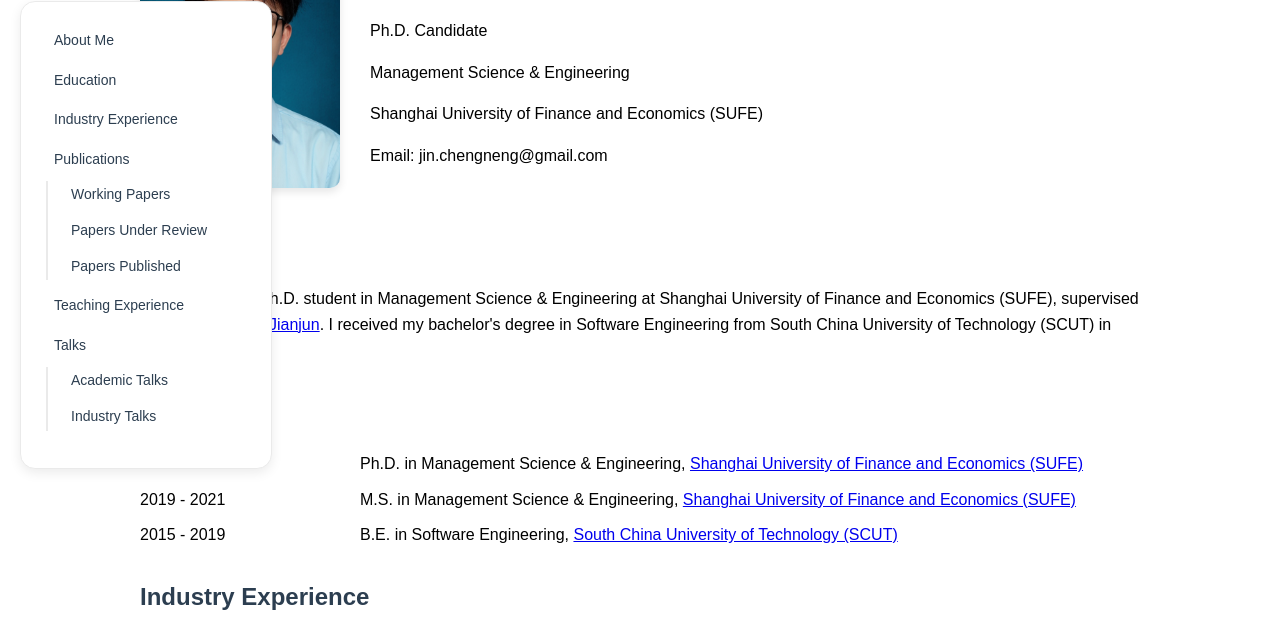
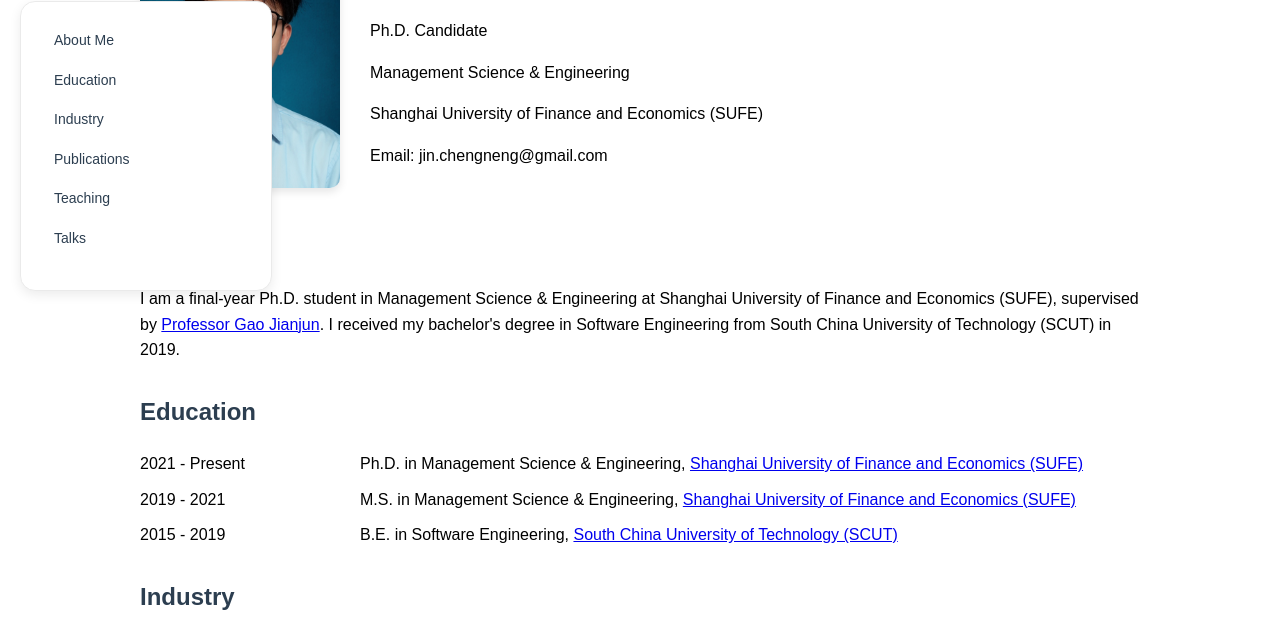
Before and after one commit to JinChengneng/academic_page, a plain HTML site: page index_en.html in a window 1280 px wide. Shown: the part 99-732 px from the top of the page. Drawn offline with Linux system fonts and the light colour scheme.

Commit message:
Simplify navigation menu structure
- Remove nested submenu items from table of contents
- Shorten section titles ("Industry Experience" → "Industry", "Teaching Experience" → "Teaching")

```diff
--- a/index_en.html
+++ b/index_en.html
@@ -267,21 +267,10 @@
         <ul>
             <li><a href="#about">About Me</a></li>
             <li><a href="#education">Education</a></li>
-            <li><a href="#experience">Industry Experience</a></li>
-            <li><a href="#publications">Publications</a>
-                <ul style="padding-left: 15px;">
-                    <li><a href="#working-papers">Working Papers</a></li>
-                    <li><a href="#under-review">Papers Under Review</a></li>
-                    <li><a href="#published">Papers Published</a></li>
-                </ul>
-            </li>
-            <li><a href="#teaching">Teaching Experience</a></li>
-            <li><a href="#talks">Talks</a>
-                <ul style="padding-left: 15px;">
-                    <li><a href="#academic-talks">Academic Talks</a></li>
-                    <li><a href="#industry-talks">Industry Talks</a></li>
-                </ul>
-            </li>
+            <li><a href="#experience">Industry</a></li>
+            <li><a href="#publications">Publications</a></li>
+            <li><a href="#teaching">Teaching</a></li>
+            <li><a href="#talks">Talks</a></li>
         </ul>
     </div>
 
@@ -320,7 +309,7 @@
     </div>
 
     <div class="section" id="experience">
-        <h2>Industry Experience</h2>
+        <h2>Industry</h2>
         <ul style="list-style: none; padding-left: 0;">
             <li class="experience-item">
                 <span class="date">Feb 2022 - Present</span>
@@ -380,7 +369,7 @@
     </div>
 
     <div class="section" id="teaching">
-        <h2>Teaching Experience</h2>
+        <h2>Teaching</h2>
         <ul style="list-style: none; padding-left: 0;">
             <li class="experience-item">
                 <span class="date-compact">2020-2024</span>
```
Also changed, not shown: index_cn.html (+2 -13 lines).
